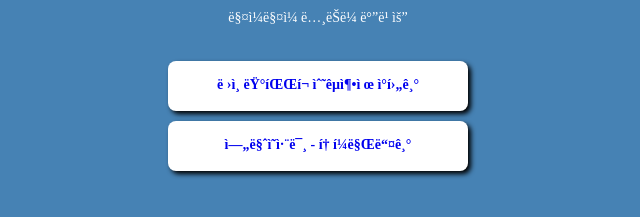
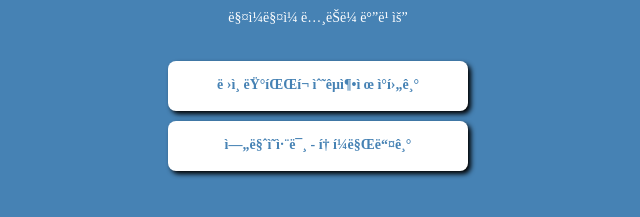
Before and after one commit to kms1224/mypage, a plain HTML site: page index.html in a window 1280 px wide. Shown: the part 201-418 px from the top of the page, without its empty margins (322-962 px from the left). Drawn offline with Linux system fonts and the light colour scheme; a web font is replaced by a local one.

Commit message:
Update index.html

```diff
--- a/index.html
+++ b/index.html
@@ -73,7 +73,7 @@
 
                 font-size: 14px;
                 font-weight: bold;
-                color: 44398a;
+                color: #4682B4;
 
                 display: flex;
                 flex-direction: column;
@@ -89,7 +89,7 @@
 
             .wrap > a :hover {
 
-                background-color: #f2f2f2;
+                background-color: #fff522;
             }
         </style>
     </head>
```
